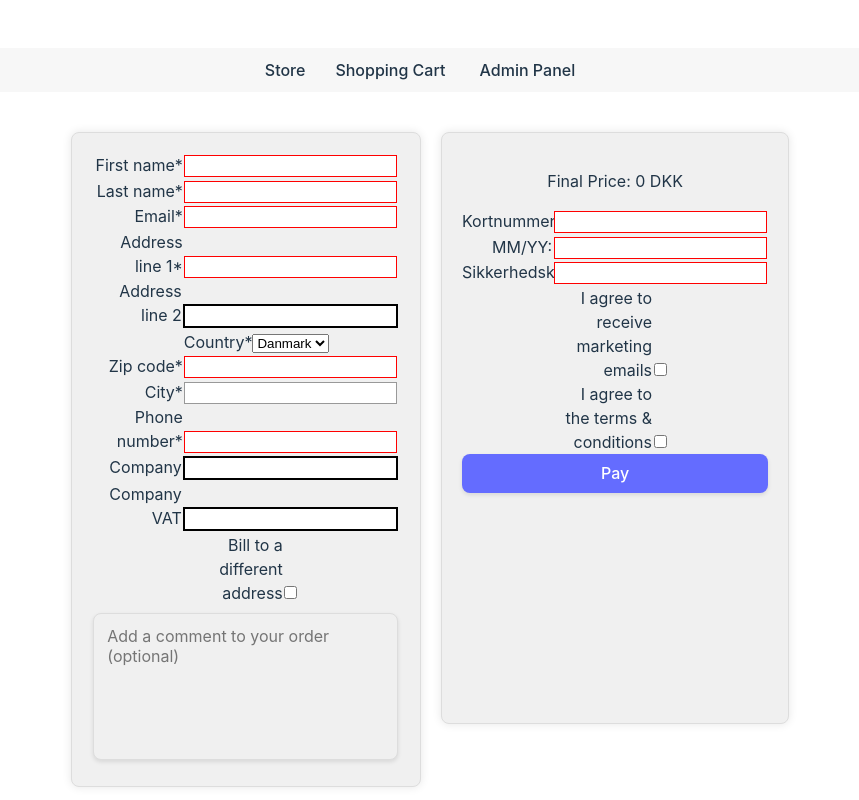
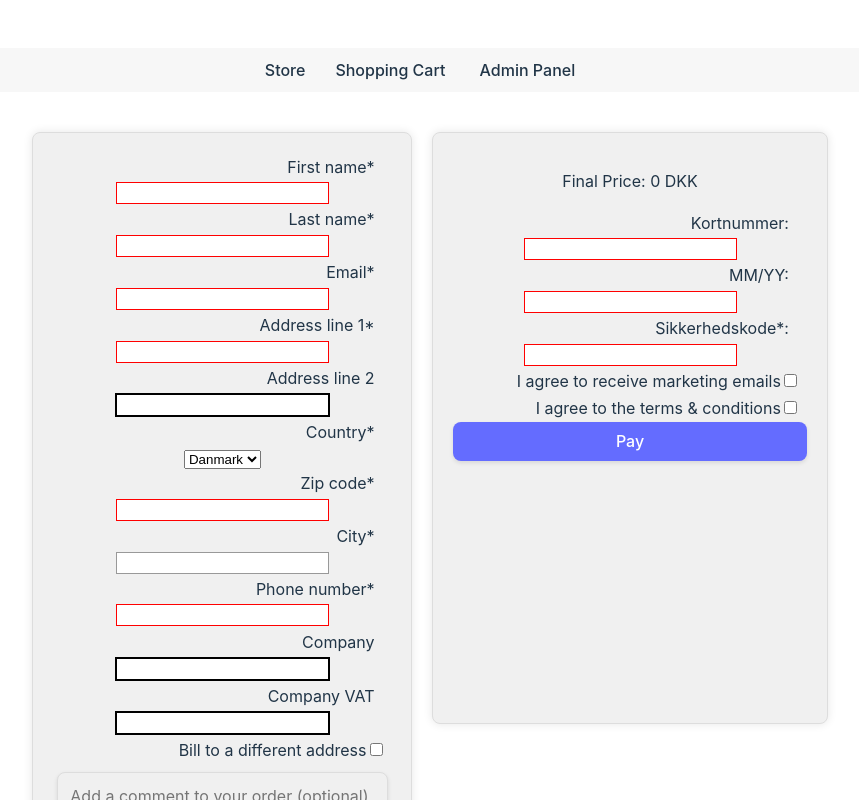
Before and after one commit to SiGoldbach/FrontendWebShop9, a React (Vite) app: page /checkout in a window 1280 px wide. Shown: the top 800 px of the page, without its empty margins (220-1079 px from the left). Built offline with nearby package versions, Linux system fonts and the light colour scheme; no server answers.

Commit message:
fixed the width problem for our checkboxes, was just mistakenly set to a static 90

```diff
--- a/src/Pages/index.css
+++ b/src/Pages/index.css
@@ -479,8 +479,9 @@ input:valid {
 label {
   /* Uniform size & alignment */
   display: inline-block;
-  width: 90px;
+  width: 90%;
   text-align: right;
+  margin: 0.1em;
 }
 
 input {
```
